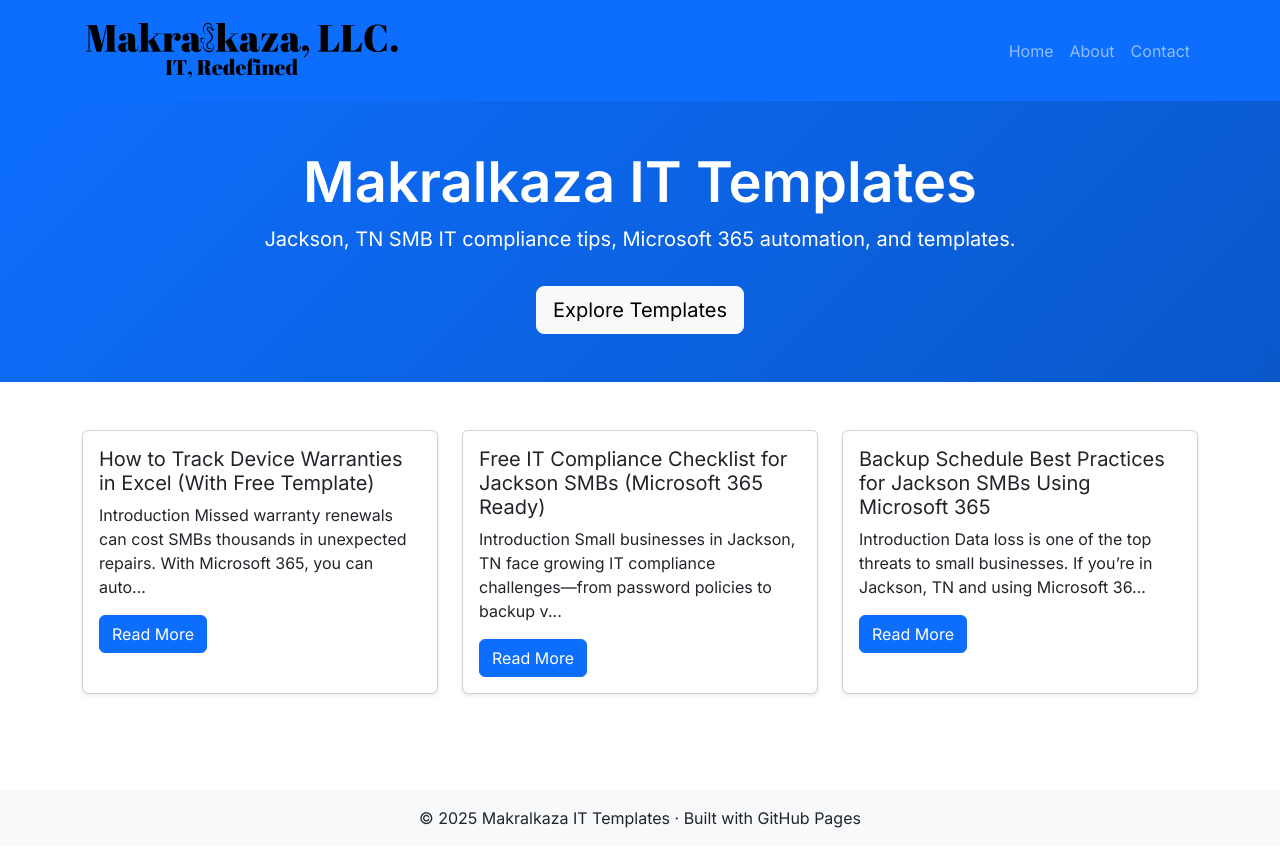
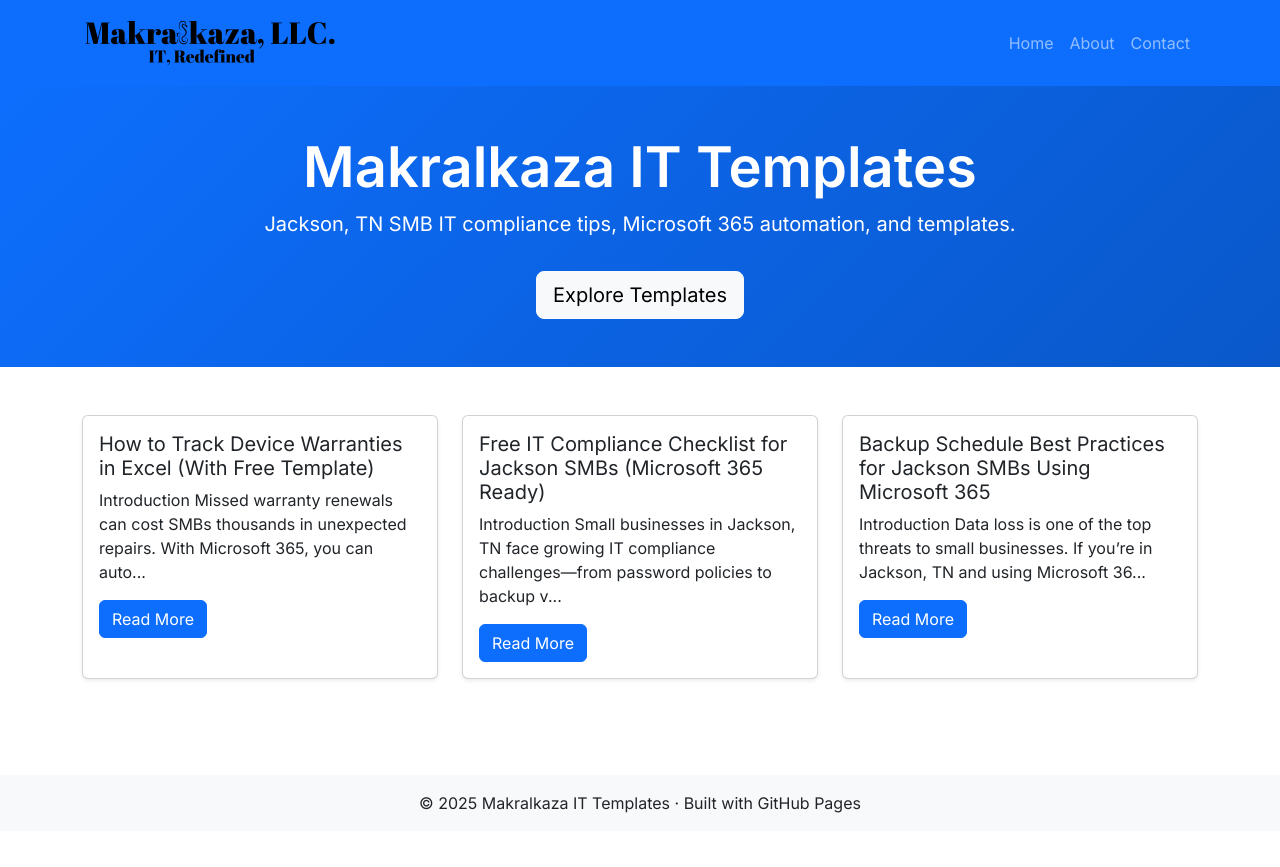
Before and after one commit to gitmakralkaza/tools, a Jekyll site: the page built from index.html, in a window 1280 px wide. Shown: the top 867 px of the page. Built offline with Jekyll 4.4.1, drawn with Linux system fonts in a browser that asks for light colours.

Commit message:
Update default.html

```diff
--- a/_layouts/default.html
+++ b/_layouts/default.html
@@ -25,7 +25,7 @@
   <!-- Navbar -->
   <nav class="navbar navbar-expand-lg navbar-dark bg-primary">
     <div class="container">
-      <a class="navbar-brand d-flex align-items-center" href="{{ "/" | relative_url }}"><img src="{{ '/assets/images/logo.png' | relative_url }}" alt="{{ site.title }} logo" height="75" class="me-2"></a>
+      <a class="navbar-brand d-flex align-items-center" href="{{ "/" | relative_url }}"><img src="{{ '/assets/images/logo.png' | relative_url }}" alt="{{ site.title }} logo" height="60" class="me-2"></a>
       <button class="navbar-toggler" type="button" data-bs-toggle="collapse" data-bs-target="#navbarNav">
         <span class="navbar-toggler-icon"></span>
       </button>
```
